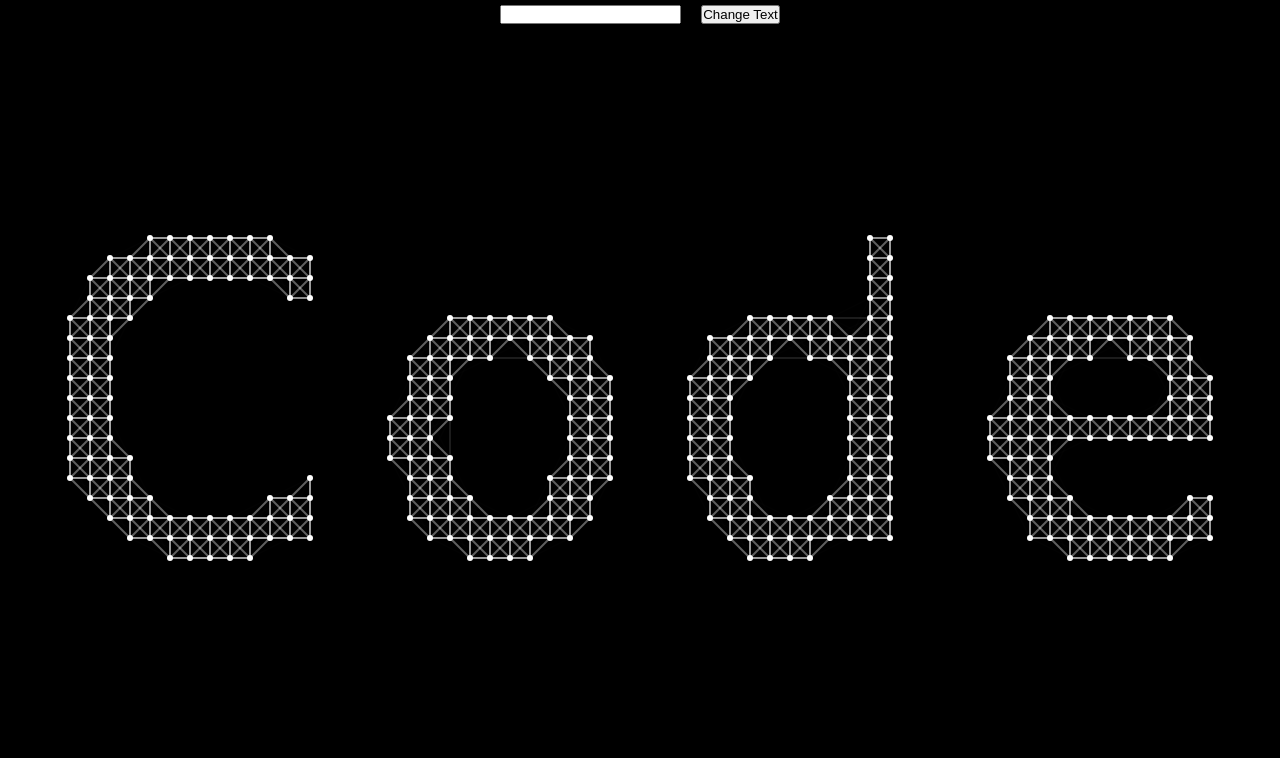
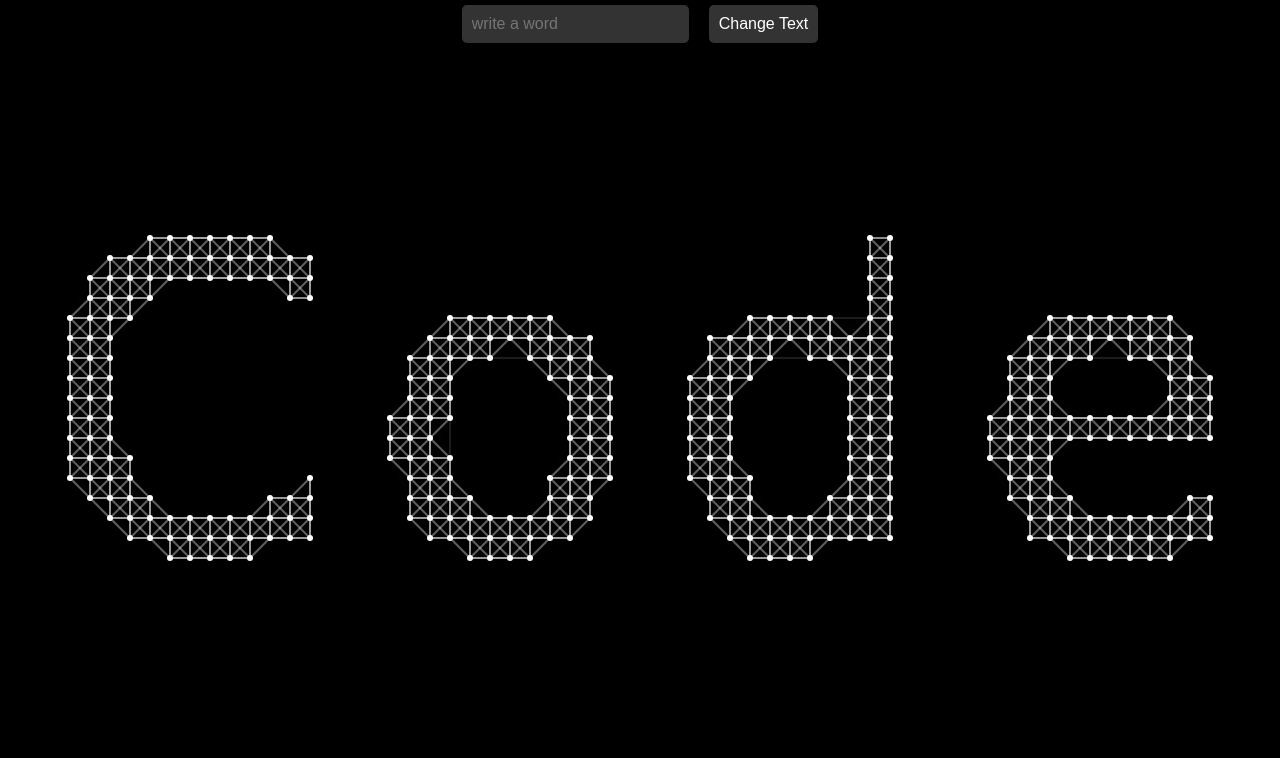
Before and after one commit to robdll/particles, a plain HTML site: page index.html in a window 1280 px wide. Shown: the part 72-830 px from the top of the page. Drawn offline with Linux system fonts and the light colour scheme; animation ran at ten frames a second.

Commit message:
style update

```diff
--- a/index.html
+++ b/index.html
@@ -9,7 +9,7 @@
 <body>
     <h1>Particles</h1>
     <main>
-        <input type="text" id="textInp" name="textInp">
+        <input type="text" placeholder="write a word" ="textInp" name="textInp">
         <button type="button" onclick="changeText()">Change Text</button>
     </main>
     <canvas id="canvas1"></canvas>
--- a/style.css
+++ b/style.css
@@ -23,6 +23,7 @@ main {
     gap: 20px;
     margin: 0 auto;
     max-width: 600px;
+    padding: 0 20px;
 }
 
 h1 {
@@ -30,6 +31,26 @@ h1 {
     text-align: center;
     margin: 20px;
     text-transform: uppercase;
+    letter-spacing: 2px;
+}
+
+input {
+    padding: 10px;
+    font-size: 16px;
+    border: none;
+    border-radius: 5px;
+    background: #333;
+    color: white;
+}
+
+button {
+    padding: 10px;
+    font-size: 16px;
+    border: none;
+    border-radius: 5px;
+    background: #333;
+    color: white;
+    cursor: pointer;
 }
 
 @media screen and (min-width: 400px) {
```
